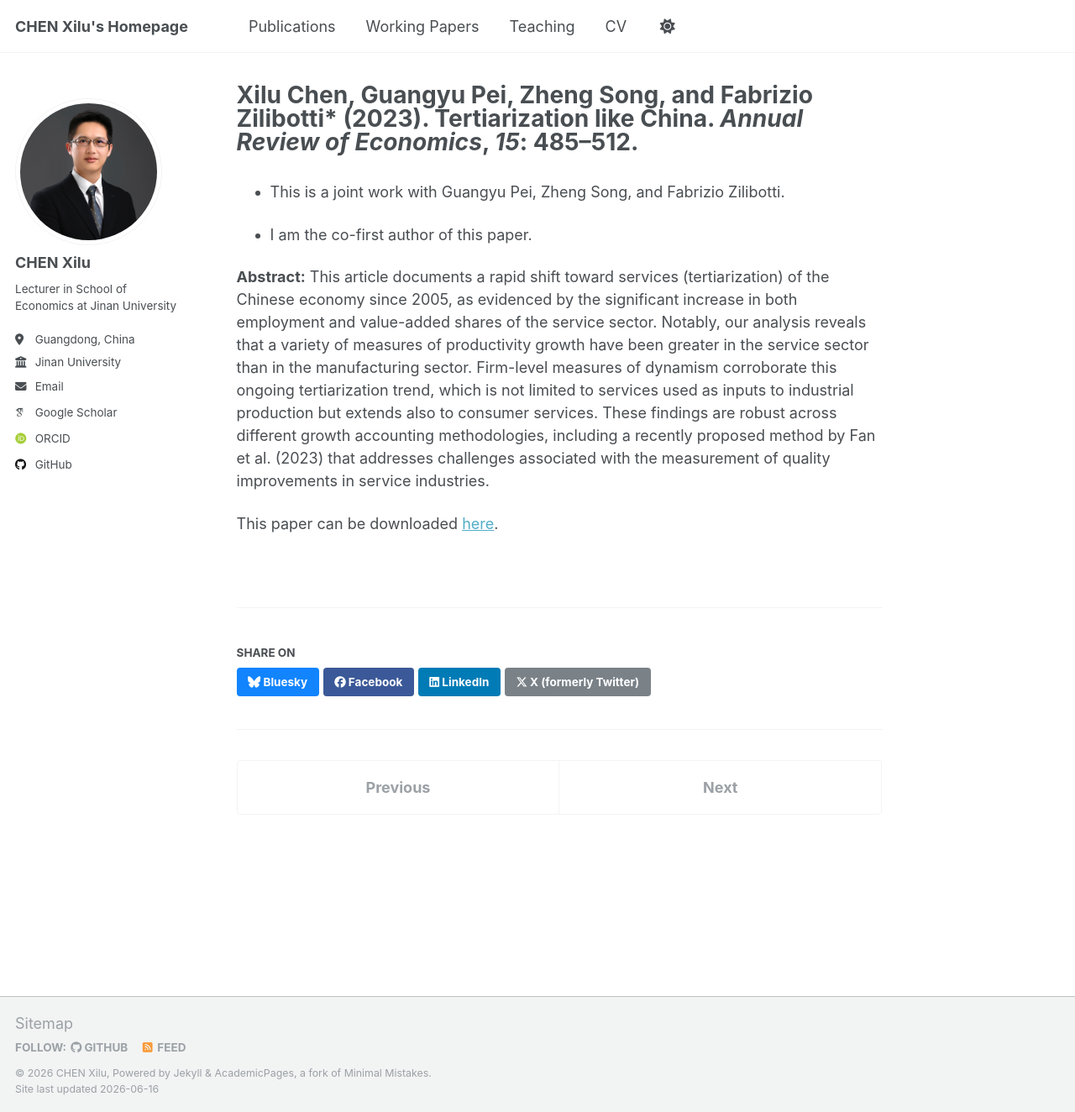
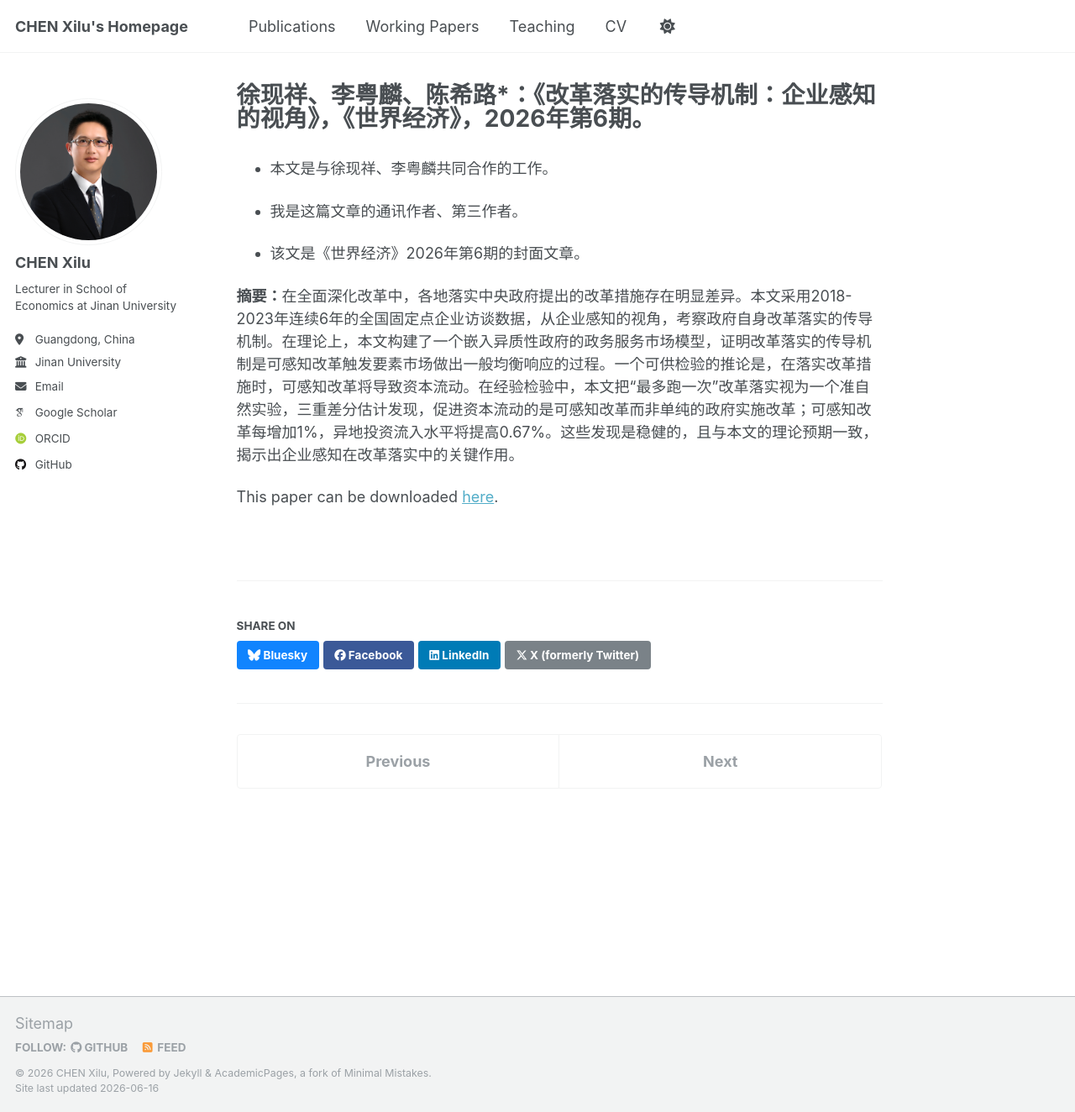
Before and after one commit to Xilu-CHEN/xilu-chen.github.io, a Jekyll site: the page built from _publications/SJJJ2026.md, in a window 1280 px wide and 1324 px high. Shown: the whole window at 84% size. Built offline with Jekyll 4.4.1, drawn with Linux system fonts in a browser that asks for light colours; some web fonts are replaced; a script that is not in the unit is left out.

Commit message:
Update publication details for SJJJ2026

```diff
--- a/_publications/SJJJ2026.md
+++ b/_publications/SJJJ2026.md
@@ -1,18 +1,20 @@
 ---
-title: "**Xilu Chen**, Guangyu Pei, Zheng Song, and Fabrizio Zilibotti&#42; (2023). Tertiarization like China. *Annual Review of Economics*, *15*: 485–512."
+title: "徐现祥、李粤麟、**陈希路**&#42;：《改革落实的传导机制：企业感知的视角》，《世界经济》，2026年第6期。"
 collection: publications
-category: manuscripts
-permalink: /publication/ARE2023
-excerpt: '**Abstract:** This article documents a rapid shift toward services (tertiarization) of the Chinese economy since 2005, as evidenced by the significant increase in both employment and value-added shares of the service sector. Notably, our analysis reveals that a variety of measures of productivity growth have been greater in the service sector than in the manufacturing sector. Firm-level measures of dynamism corroborate this ongoing tertiarization trend, which is not limited to services used as inputs to industrial production but extends also to consumer services. These findings are robust across different growth accounting methodologies, including a recently proposed method by Fan et al. (2023) that addresses challenges associated with the measurement of quality improvements in service industries.'
-date: 2023-09-01
-venue: 'Annual Review of Economics'
-paperurl: 'http://xilu-chen.github.io/files/publications/ARE2023.pdf'
+category: chinese
+permalink: /publication/JJXJK2025
+excerpt: '**摘要：**在全面深化改革中，各地落实中央政府提出的改革措施存在明显差异。本文采用2018-2023年连续6年的全国固定点企业访谈数据，从企业感知的视角，考察政府自身改革落实的传导机制。在理论上，本文构建了一个嵌入异质性政府的政务服务市场模型，证明改革落实的传导机制是可感知改革触发要素市场做出一般均衡响应的过程。一个可供检验的推论是，在落实改革措施时，可感知改革将导致资本流动。在经验检验中，本文把“最多跑一次”改革落实视为一个准自然实验，三重差分估计发现，促进资本流动的是可感知改革而非单纯的政府实施改革；可感知改革每增加1%，异地投资流入水平将提高0.67%。这些发现是稳健的，且与本文的理论预期一致，揭示出企业感知在改革落实中的关键作用。'
+date: 2026-06-10
+venue: '《世界经济》'
+paperurl: 'http://xilu-chen.github.io/files/publications/SJJJ2026.pdf'
 ---
 
-* This is a joint work with Guangyu Pei, Zheng Song, and Fabrizio Zilibotti.
+* 本文是与徐现祥、李粤麟共同合作的工作。
 
-* I am the co-first author of this paper.
+* 我是这篇文章的通讯作者、第三作者。
 
-**Abstract:** This article documents a rapid shift toward services (tertiarization) of the Chinese economy since 2005, as evidenced by the significant increase in both employment and value-added shares of the service sector. Notably, our analysis reveals that a variety of measures of productivity growth have been greater in the service sector than in the manufacturing sector. Firm-level measures of dynamism corroborate this ongoing tertiarization trend, which is not limited to services used as inputs to industrial production but extends also to consumer services. These findings are robust across different growth accounting methodologies, including a recently proposed method by Fan et al. (2023) that addresses challenges associated with the measurement of quality improvements in service industries.
+* 该文是《世界经济》2026年第6期的封面文章。
 
-This paper can be downloaded [here](http://xilu-chen.github.io/files/publications/ARE2023.pdf){:target="_blank"}.
+**摘要：**在全面深化改革中，各地落实中央政府提出的改革措施存在明显差异。本文采用2018-2023年连续6年的全国固定点企业访谈数据，从企业感知的视角，考察政府自身改革落实的传导机制。在理论上，本文构建了一个嵌入异质性政府的政务服务市场模型，证明改革落实的传导机制是可感知改革触发要素市场做出一般均衡响应的过程。一个可供检验的推论是，在落实改革措施时，可感知改革将导致资本流动。在经验检验中，本文把“最多跑一次”改革落实视为一个准自然实验，三重差分估计发现，促进资本流动的是可感知改革而非单纯的政府实施改革；可感知改革每增加1%，异地投资流入水平将提高0.67%。这些发现是稳健的，且与本文的理论预期一致，揭示出企业感知在改革落实中的关键作用。
+
+This paper can be downloaded [here](http://xilu-chen.github.io/files/publications/sjjj2026.pdf){:target="_blank"}.
```
